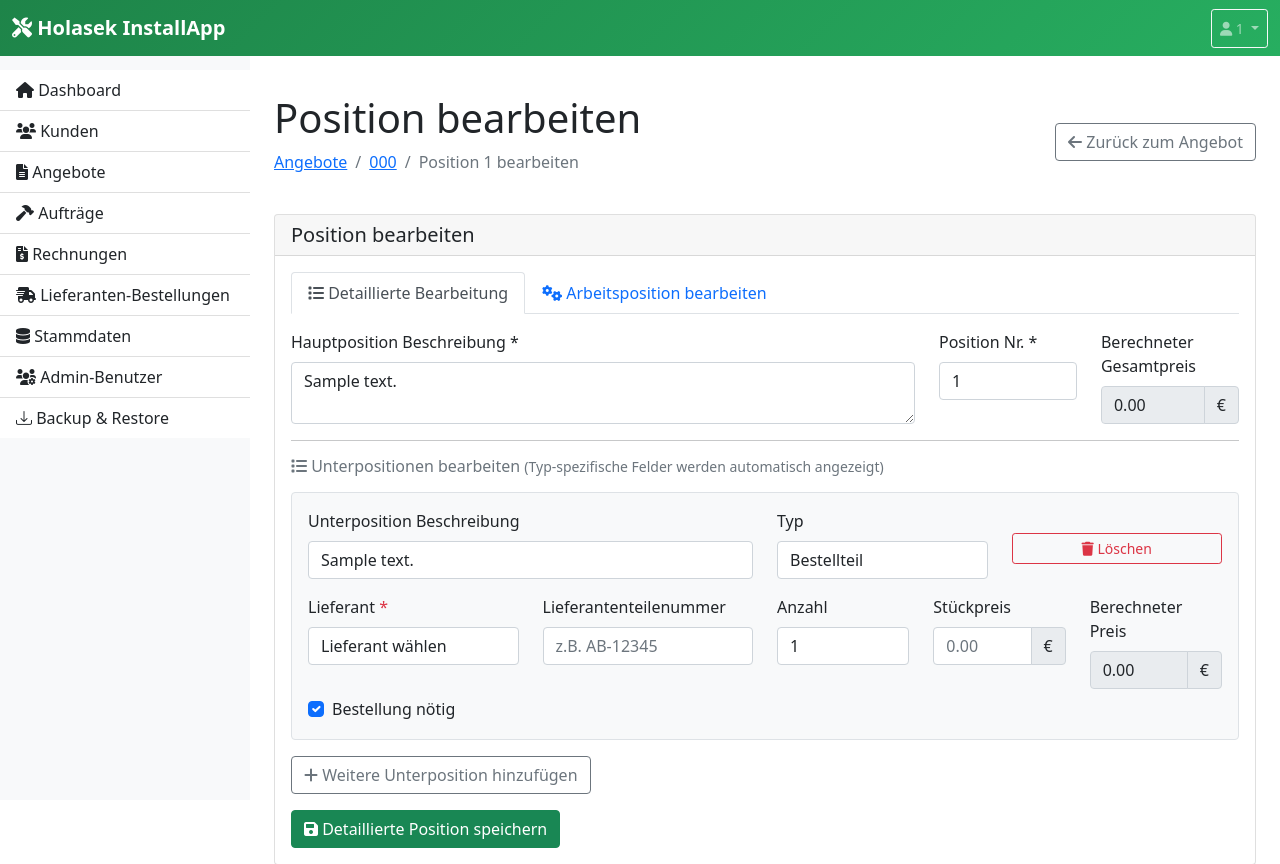
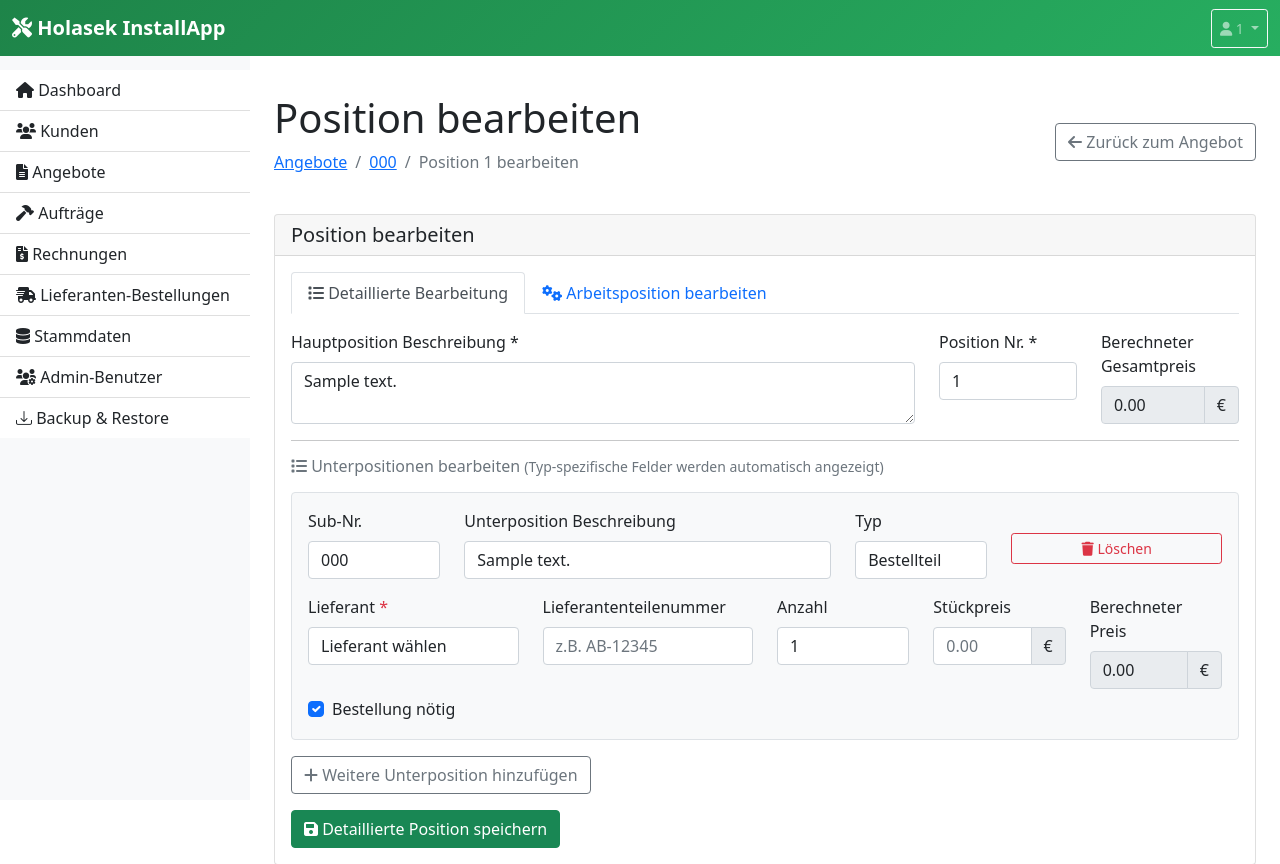
Before and after one commit to MaximilianEbner/Holasek_Installationen, a Flask app: page /quote/1/edit_item/1 in a window 1280 px wide. Shown: the top 864 px of the page. Run offline with Flask 3, Linux system fonts and the light colour scheme; a user stored in the database is signed in; tables that the repository leaves empty hold one stand-in row (values such as "Sample post").

Commit message:
Add files via upload

```diff
--- a/templates/quote_item_edit.html
+++ b/templates/quote_item_edit.html
@@ -83,12 +83,17 @@
                                 {% for sub_item in item.sub_items %}
                                 <div class="sub-item-row border rounded p-3 mb-3" style="background-color: #f8f9fa;" data-index="{{ loop.index }}">
                                     <div class="row">
-                                        <div class="col-md-6">
+                                        <div class="col-md-2">
+                                            <label class="form-label">Sub-Nr.</label>
+                                            <input type="text" name="sub_number[]" class="form-control"
+                                                   value="{{ sub_item.sub_number }}" placeholder="1.1">
+                                        </div>
+                                        <div class="col-md-5">
                                             <label class="form-label">Unterposition Beschreibung</label>
                                             <input type="text" name="sub_description[]" class="form-control"
                                                    value="{{ sub_item.description }}">
                                         </div>
-                                        <div class="col-md-3">
+                                        <div class="col-md-2">
                                             <label class="form-label">Typ</label>
                                             <select name="sub_item_type[]" class="form-control" data-index="{{ loop.index }}" onchange="toggleEditSubItemFields(this)">
                                                 <option value="bestellteil" {% if sub_item.item_type == 'bestellteil' %}selected{% endif %}>Bestellteil</option>
```
Also changed, not shown: templates/quote_edit.html (+7 -2 lines).
